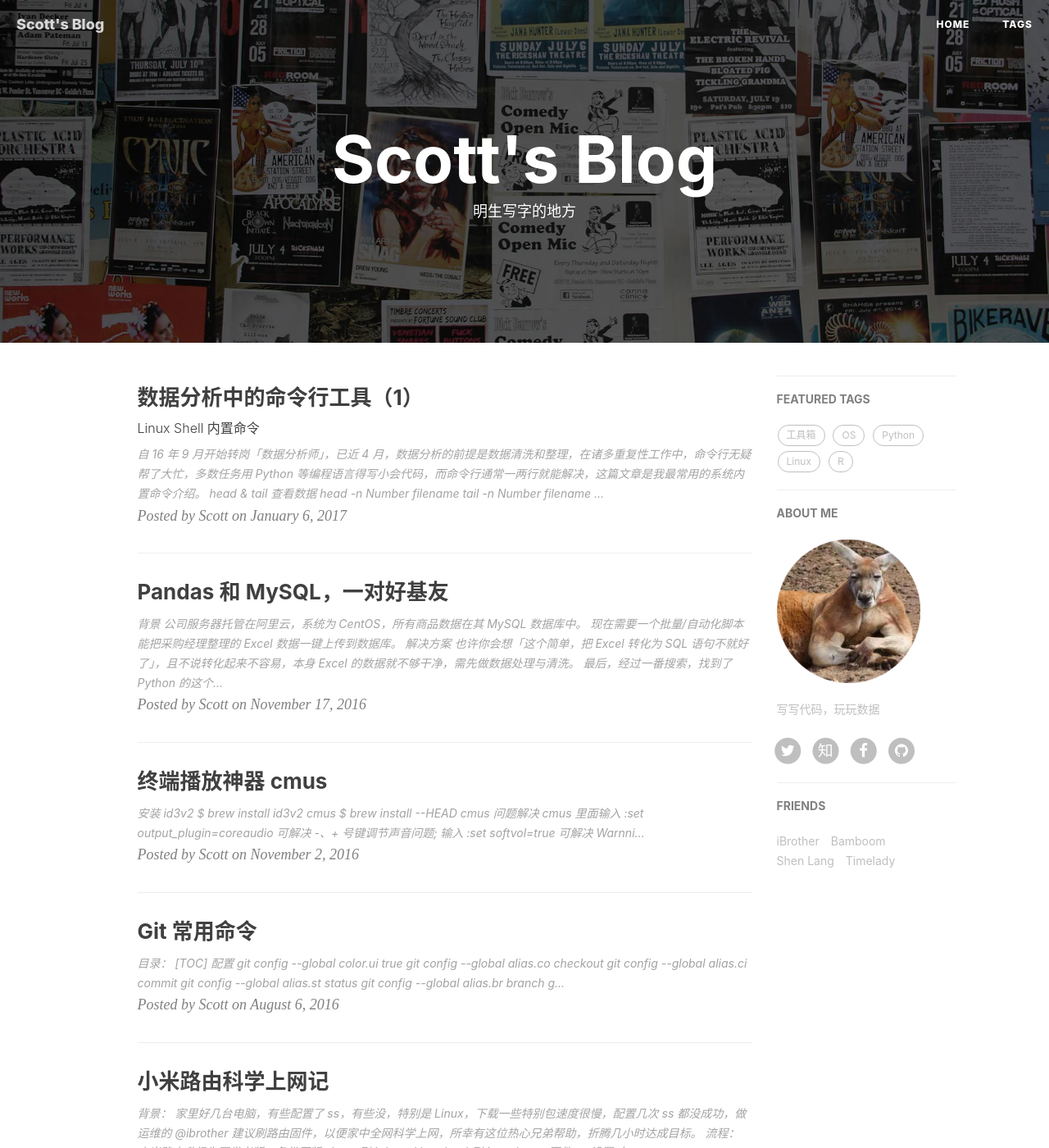
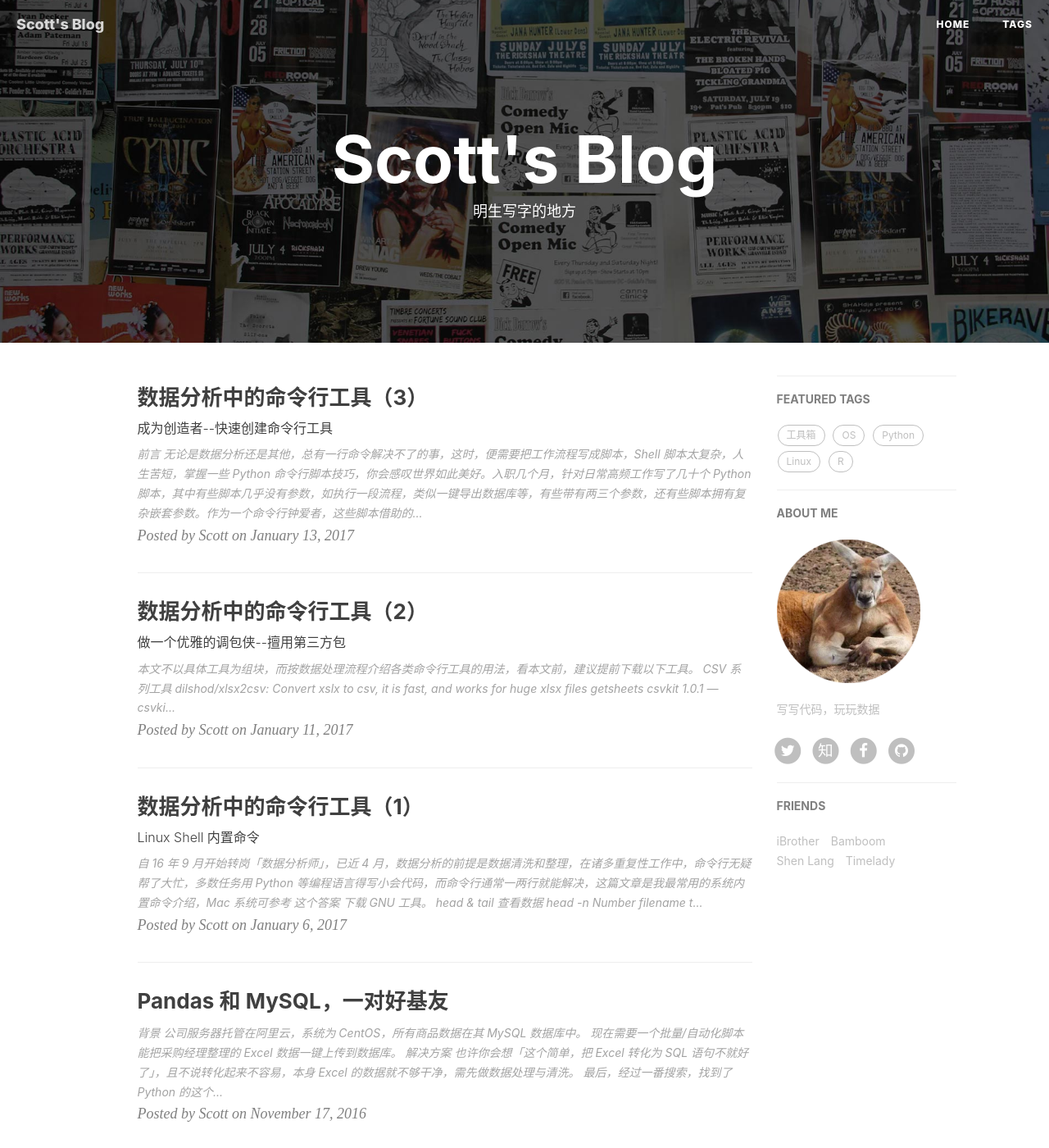
Before and after one commit to scottming/scottming.github.io, a Jekyll site: the page built from index.html, in a window 1280 px wide and 1400 px high. Shown: the whole window at 82% size. Built offline with Jekyll 4.4.1, drawn with Linux system fonts in a browser that asks for light colours; nearby versions of some CDN libraries; the list of posts is cut into pages by our own code; comment, search, counter and statistics services are not loaded; some of the changed lines change nothing that is shown; some of the changed text lies outside the part shown.

Commit message:
Add "CLI 02 and 03"

````diff
--- a/_posts/2017-01-06-analysts_CLI_toolbox_01.md
+++ b/_posts/2017-01-06-analysts_CLI_toolbox_01.md
@@ -10,7 +10,7 @@ tags:
     - Linux
 ---
 
-自 16 年 9 月开始转岗「数据分析师」，已近 4 月，数据分析的前提是数据清洗和整理，在诸多重复性工作中，命令行无疑帮了大忙，多数任务用 Python 等编程语言得写小会代码，而命令行通常一两行就能解决，这篇文章是我最常用的系统内置命令介绍。
+自 16 年 9 月开始转岗「数据分析师」，已近 4 月，数据分析的前提是数据清洗和整理，在诸多重复性工作中，命令行无疑帮了大忙，多数任务用 Python 等编程语言得写小会代码，而命令行通常一两行就能解决，这篇文章是我最常用的系统内置命令介绍，Mac 系统可参考 [这个答案](http://apple.stackexchange.com/questions/69223/how-to-replace-mac-os-x-utilities-with-gnu-core-utilities) 下载 GNU 工具。
 
 ## head & tail 查看数据
 
--- /dev/null
+++ b/_posts/2017-01-11-analysts_CLI_toolbox_02.md
@@ -0,0 +1,411 @@
+---
+layout: post
+title: 数据分析中的命令行工具（2）
+subtitle:   做一个优雅的调包侠--擅用第三方包
+date:       2017-01-11
+author:     "Scott"
+header-img: "img/160403-debian.png"
+catalog:    true
+tags:
+    - Linux
+    - Python
+---
+
+本文不以具体工具为组块，而按数据处理流程介绍各类命令行工具的用法，看本文前，建议提前下载以下工具。
+
+* CSV 系列工具
+    + [dilshod/xlsx2csv: Convert xslx to csv, it is fast, and works for huge xlsx files](https://github.com/dilshod/xlsx2csv)
+    + [getsheets](https://gist.github.com/scottming/99c09685360376d4cac2de7c891e8050)
+    + [csvkit 1.0.1 — csvkit 1.0.1 documentation](https://csvkit.readthedocs.io/en/1.0.1/)
+    + [csv2xlsx](https://gist.github.com/konrad/4154786)
+* [robdmc/pandashells: Bringing the python data stack to the shell prompt](https://github.com/robdmc/pandashells)
+* [《命令行中的数据科学》系列工具](https://github.com/jeroenjanssens/data-science-at-the-command-line/tree/master/tools)
+* [文中所用数据集](https://github.com/jeroenjanssens/data-science-at-the-command-line/tree/master/book/.data)
+
+## 1. 格式转换
+
+各类数据格式中，最让人喜欢的无疑是 csv 格式，转换方便，可读性强，第三方处理包多。但你的老板和同事给你的不一定是 csv 格式，有可能是 Excel，SQL，Json 等等，这时有些转换工具就能派上用场了。
+
+#### 转换 Excel 文件
+
+xlsx2csv 把 xlsx 快速转为 csv 并在终端打印
+
+```
+$ xlsx2csv iris_mult_sheet.xlsx | head | csvlook
+|---------------------+-------------+--------------+-------------+--------------|
+|  sepal_length       | sepal_width | petal_length | petal_width | species      |
+|---------------------+-------------+--------------+-------------+--------------|
+|  5.0999999999999996 | 3.5         | 1.4          | 0.2         | Iris-setosa  |
+|  4.9000000000000004 | 3           | 1.4          | 0.2         | Iris-setosa  |
+|  4.7                | 3.2         | 1.3          | 0.2         | Iris-setosa  |
+|  4.5999999999999996 | 3.1         | 1.5          | 0.2         | Iris-setosa  |
+|  5                  | 3.6         | 1.4          | 0.2         | Iris-setosa  |
+|  5.4                | 3.9         | 1.7          | 0.4         | Iris-setosa  |
+|  4.5999999999999996 | 3.4         | 1.4          | 0.3         | Iris-setosa  |
+|  5                  | 3.4         | 1.5          | 0.2         | Iris-setosa  |
+|  4.4000000000000004 | 2.9         | 1.4          | 0.2         | Iris-setosa  |
+|---------------------+-------------+--------------+-------------+--------------|
+```
+
+有时可能会遇到所需的数据不再 Excel 的第一个 Sheet，这时可用我写的 getsheets 小脚本查看 Excel 的 sheet-names 或 直接把所有 sheet 提取出来。
+
+```
+$ python getsheets.py -n iris_mult_sheet.xlsx
+  1: Sheet1
+  2: Sheet2
+  3: Sheet3
+  4: Sheet4
+  5: Sheet5
+  6: Sheet6
+  7: Sheet7
+  8: Sheet8
+  9: Sheet9
+ 10: Sheet10
+ 11: Sheet11
+
+# 获取所有 Sheet
+$ python getsheets.py iris_mult_sheet.xlsx
+Sheet1.xlsx Done!
+Sheet2.xlsx Done!
+Sheet3.xlsx Done!
+Sheet4.xlsx Done!
+Sheet5.xlsx Done!
+Sheet6.xlsx Done!
+Sheet7.xlsx Done!
+Sheet8.xlsx Done!
+Sheet9.xlsx Done!
+Sheet10.xlsx Done!
+Sheet11.xlsx Done!
+
+All Done!
+```
+
+获取 Sheet 名称或id后，再用 xlsx2csv 转换
+
+```
+$ xlsx2csv -s 2 iris_mult_sheet.xlsx
+a,b
+1,2
+```
+这便是第二个 Sheet 的内容。
+
+
+另外，也有可能你获取的 CSV 文件有编码问题，这时，可用 [chardet/chardet: Python 2/3 compatible character encoding detector.](https://github.com/chardet/chardet) 检验编码，防止非 UTF-8/ASCII 编码无法处理。
+
+```
+$ chardetect tips.csv
+tips.csv: ascii with confidence 1.0
+```
+
+ASCII 格式一般是不需要继续转换的，如果是其他格式，可用 iconv 转换
+
+```
+$ iconv -f iSO-8859-2 -t UTF-8 otherfile
+```
+
+#### 其他格式转换
+
+有时同事需要 Excel 文件，同理 csv2xlsx 一键转换即可，
+
+```
+csv2xlsx iris.csv
+```
+
+[csvkit](https://github.com/wireservice/csvkit/tree/1.0.1/csvkit/utilities) 工具包里面还有 sql2csv 等工具。
+
+
+## 2. 查看数据
+
+在 Python 里面，拿到一个数据，肯定先看看整体情况，info 无疑会在导入数据后第一时间使用，其实使用 Pandashells 也能如此
+
+```
+$ < tips.csv | p.df 'df.info()'
+<class 'pandas.core.frame.DataFrame'>
+RangeIndex: 244 entries, 0 to 243
+Data columns (total 7 columns):
+bill      244 non-null float64
+tip       244 non-null float64
+sex       244 non-null object
+smoker    244 non-null object
+day       244 non-null object
+time      244 non-null object
+size      244 non-null int64
+dtypes: float64(2), int64(1), object(4)
+memory usage: 13.4+ KB
+
+$ head tips.csv | csvlook
+|--------+------+--------+--------+-----+--------+-------|
+|  bill  | tip  | sex    | smoker | day | time   | size  |
+|--------+------+--------+--------+-----+--------+-------|
+|  16.99 | 1.01 | Female | No     | Sun | Dinner | 2     |
+|  10.34 | 1.66 | Male   | No     | Sun | Dinner | 3     |
+|  21.01 | 3.5  | Male   | No     | Sun | Dinner | 3     |
+|  23.68 | 3.31 | Male   | No     | Sun | Dinner | 2     |
+|  24.59 | 3.61 | Female | No     | Sun | Dinner | 4     |
+|  25.29 | 4.71 | Male   | No     | Sun | Dinner | 4     |
+|  8.77  | 2.0  | Male   | No     | Sun | Dinner | 2     |
+|  26.88 | 3.12 | Male   | No     | Sun | Dinner | 4     |
+|  15.04 | 1.96 | Male   | No     | Sun | Dinner | 2     |
+|--------+------+--------+--------+-----+--------+-------|
+
+```
+
+借助 `head` `tail` `less` `sed` 等内置命令，能对数据整体有个基本了解了。如果需要单独针对一些列，方便接下来的数据清洗，可用 `csvcut` 的 `-n` 参数，打印出来的列号、列名都是极有用的。
+
+```
+$ < tips.csv | csvcut -n
+  1: bill
+  2: tip
+  3: sex
+  4: smoker
+  5: day
+  6: time
+  7: size
+```
+
+## 3. 数据整理与清洗
+
+#### 行过滤
+
+简单的过滤，如：位置过滤、简单模式过滤，[命令行中的数据科学 (豆瓣)](https://book.douban.com/subject/26387975/) 这本书讲的很清楚，用上篇文章提到的 head、tail、grep、sed、awk 等内置命令便可。
+
+略复杂点的模式过滤，可用 csvkit 工具包里面的 csvgrep，它有两个重要参数 `-c`、`-r`，后面分别跟列名/号和正则匹配，如提取在晚上用餐的男性所给小费数据，
+
+```
+$ < tips.csv | csvgrep -c 3 -r Male | csvgrep -c time -r Dinner | head | csvlook
+|--------+------+------+--------+-----+--------+-------|
+|  bill  | tip  | sex  | smoker | day | time   | size  |
+|--------+------+------+--------+-----+--------+-------|
+|  10.34 | 1.66 | Male | No     | Sun | Dinner | 3     |
+|  21.01 | 3.5  | Male | No     | Sun | Dinner | 3     |
+|  23.68 | 3.31 | Male | No     | Sun | Dinner | 2     |
+|  25.29 | 4.71 | Male | No     | Sun | Dinner | 4     |
+|  8.77  | 2.0  | Male | No     | Sun | Dinner | 2     |
+|  26.88 | 3.12 | Male | No     | Sun | Dinner | 4     |
+|  15.04 | 1.96 | Male | No     | Sun | Dinner | 2     |
+|  14.78 | 3.23 | Male | No     | Sun | Dinner | 2     |
+|  10.27 | 1.71 | Male | No     | Sun | Dinner | 2     |
+|--------+------+------+--------+-----+--------+-------|
+```
+
+**随机过滤**
+
+随机过滤经常用于数据验证，对于 csv 数据，我们即可结合 body 只处理主体，也可直接用 pandashells，如提取 1% 的随机数据
+
+```
+$ < tips.csv | body sample -r 1%  | csvlook
+|--------+------+--------+--------+------+--------+-------|
+|  bill  | tip  | sex    | smoker | day  | time   | size  |
+|--------+------+--------+--------+------+--------+-------|
+|  24.06 | 3.6  | Male   | No     | Sat  | Dinner | 3     |
+|  3.07  | 1.0  | Female | Yes    | Sat  | Dinner | 1     |
+|  17.29 | 2.71 | Male   | No     | Thur | Lunch  | 2     |
+|--------+------+--------+--------+------+--------+-------|
+```
+
+pandas 的做法
+
+```
+$ < tips.csv | p.df 'df.sample(frac=0.01)' | csvlook
+|--------+------+--------+--------+-----+--------+-------|
+|  bill  | tip  | sex    | smoker | day | time   | size  |
+|--------+------+--------+--------+-----+--------+-------|
+|  22.42 | 3.48 | Female | Yes    | Sat | Dinner | 2     |
+|  10.59 | 1.61 | Female | Yes    | Sat | Dinner | 2     |
+|--------+------+--------+--------+-----+--------+-------|
+```
+
+**更复杂的过滤**
+
+这时用 pandashells 无疑最快，比如我要提取 coca 两万词频中单词含有 ain 且发音为 ɛn 的单词
+
+```
+<  coca20k_WB_speech.csv | p.df 'df[df.phonetic.notnull() & df.words.notnull()] ' | p.df 'df[df.words.str.contains("ain")]' | p.df 'df[df.phonetic.str.contains("ɛn")]' | head -n 3 | csvlook
+|-------+---------+-----------+-------------+------------|
+|  rank | words   | phonetic  | coca_speech | WB_speech  |
+|-------+---------+-----------+-------------+------------|
+|  180  | against | /əˈgɛnst/ | i           |  prep      |
+|  184  | again   | /əˈgɛn/   | r           |  adv       |
+|-------+---------+-----------+-------------+------------|
+```
+
+当然也可以借助 Rio 使用 R 的 sqldf 包或 dplyr 包。当然，写起来略复杂了，一般这种情况我都用 pandashells，毕竟 Python 是我的主力语言。
+
+```
+< iris.csv | Rio -se 'sqldf("select * from df where df.sepal_width > 3")' | head | csvlook
+|---------------+-------------+--------------+-------------+--------------|
+|  sepal_length | sepal_width | petal_length | petal_width | species      |
+|---------------+-------------+--------------+-------------+--------------|
+|  5.1          | 3.5         | 1.4          | 0.2         | Iris-setosa  |
+|  4.7          | 3.2         | 1.3          | 0.2         | Iris-setosa  |
+|  4.6          | 3.1         | 1.5          | 0.2         | Iris-setosa  |
+|  5            | 3.6         | 1.4          | 0.2         | Iris-setosa  |
+|  5.4          | 3.9         | 1.7          | 0.4         | Iris-setosa  |
+|  4.6          | 3.4         | 1.4          | 0.3         | Iris-setosa  |
+|  5            | 3.4         | 1.5          | 0.2         | Iris-setosa  |
+|  4.9          | 3.1         | 1.5          | 0.1         | Iris-setosa  |
+|  5.4          | 3.7         | 1.5          | 0.2         | Iris-setosa  |
+|---------------+-------------+--------------+-------------+--------------|
+```
+
+#### 列提取
+
+同理于行过滤，列提取方面，简单的可用 csvcut，先用 `-n` 参数看列名，`-c` 做提取
+
+```
+$ < tips.csv | csvcut -n
+  1: bill
+  2: tip
+  3: sex
+  4: smoker
+  5: day
+  6: time
+  7: size
+$ < tips.csv | csvcut -c 3: | head | csvlook
+|---------+--------+-----+--------+-------|
+|  sex    | smoker | day | time   | size  |
+|---------+--------+-----+--------+-------|
+|  Female | No     | Sun | Dinner | 2     |
+|  Male   | No     | Sun | Dinner | 3     |
+|  Male   | No     | Sun | Dinner | 3     |
+|  Male   | No     | Sun | Dinner | 2     |
+|  Female | No     | Sun | Dinner | 4     |
+|  Male   | No     | Sun | Dinner | 4     |
+|  Male   | No     | Sun | Dinner | 2     |
+|  Male   | No     | Sun | Dinner | 4     |
+|  Male   | No     | Sun | Dinner | 2     |
+|---------+--------+-----+--------+-------|
+```
+
+复杂点的用 pandashells，跟写 pandas 一样了
+
+```
+$ < tips.csv | p.df 'df.iloc[1:3, 3:5]'| csvlook
+|---------+------|
+|  smoker | day  |
+|---------+------|
+|  No     | Sun  |
+|  No     | Sun  |
+|---------+------|
+```
+
+
+#### 列合并
+
+列合并，内置命令有 `join`, csvkit 工具包有 `csvjoin`，但这些，除非是不依靠任何共同列的合并用 `paste`，其他合并一律不如 pandas 的 merge 好用，幸运的是，pandashells 里有 `p.merge` 这个 merge 命令
+
+```
+p.merge <(p.example_data -d election) <(p.example_data -d electoral_college) --how left --on state | p.df -o table | head
+days state  obama  mccain                           poll            name  electors  population
+-252    AK     43      48                      SurveyUSA          Alaska         3      710000
+-213    AK     43      48                      Rasmussen          Alaska         3      710000
+-176    AK     41      50                      Rasmussen          Alaska         3      710000
+-143    AK     41      45                      Rasmussen          Alaska         3      710000
+-112    AK     40      45                      Rasmussen          Alaska         3      710000
+ -99    AK     39      44                      Rasmussen          Alaska         3      710000
+ -65    AK     35      54            Ivan Moore Research          Alaska         3      710000
+ -58    AK     33      64                      Rasmussen          Alaska         3      710000
+ -56    AK     39      55                            ARG          Alaska         3      710000
+```
+
+比如上方这个官方例子，依靠的是 `state` 这个共同列，且 `--how left` 以 `<(p.example_data -d election)` 这个数据为主.
+
+
+## 4. 数据探索与可视化
+
+#### 检查数据
+
+开篇的 [查看数据](#查看数据) 已经提到了一些内置命令检查数据的办法，而如果想查看更加详尽的信息，
+
+可用 pandashells 调用 pandas 的 `describe`，注意，`p.df` 处理过的数据默认是没有 index 的，若要显示，需额外添加 `index` 参数。
+
+```
+$ < tips.csv | p.df 'df.describe()' -o table index
+             bill         tip        size
+count  244.000000  244.000000  244.000000
+mean    19.785943    2.998279    2.569672
+std      8.902412    1.383638    0.951100
+min      3.070000    1.000000    1.000000
+25%     13.347500    2.000000    2.000000
+50%     17.795000    2.900000    2.000000
+75%     24.127500    3.562500    3.000000
+max     50.810000   10.000000    6.000000
+```
+
+当然，还可做个 groupby
+
+```
+$ < tips.csv | p.df 'df.groupby(by=["sex","day"]).tip.mean()' -o table index
+                  tip
+sex    day
+Female Fri   2.781111
+       Sat   2.801786
+       Sun   3.367222
+       Thur  2.575625
+Male   Fri   2.693000
+       Sat   3.083898
+       Sun   3.220345
+       Thur  2.980333
+```
+
+也可以用 `csvstat` 查看更加详细的信息，直接使用 csvstat 操控数据，打印结果是冗长的，而用好一些参数会很方便
+
+
+```
+--max                 Only output max.
+--min                 Only output min.
+--sum                 Only output sum.
+--mean                Only output mean.
+--median              Only output median.
+--stdev               Only output standard deviation.
+--nulls               Only output whether column contains nulls.
+--unique              Only output unique values.
+--freq                Only output frequent values.
+--len                 Only output max value length.
+--count               Only output row count
+```
+
+比如检查下 null 值，或行数
+
+
+```
+$ csvstat tips.csv --null
+  1. bill: False
+  2. tip: False
+  3. sex: False
+  4. smoker: False
+  5. day: False
+  6. time: False
+  7. size: False
+$ csvstat tips.csv --count
+Row count: 244
+```
+
+#### 数据可视化
+
+静态可视化，ggplot 无疑是最擅长的，值得庆幸的是，`Rio` 有 ggplot 的相关参数，比如画个直方图，看分布情况，用管道连接 display 可在终端直接把图形打印出来
+
+```
+$ < tips.csv Rio -ge 'g+geom_histogram(aes(total_bill))' | display
+```
+
+![](http://7xjuve.com1.z0.glb.clouddn.com/170111-tips.png?imageView2/2/w/600)
+
+
+用重定向也可保存图形
+
+```
+$ < iris.csv Rio -ge 'g+geom_point(aes(x=SepalLength,y=SepalWidth,colour=Name))' > iris.png
+```
+
+pandashells 也有图形选项，个人比较喜欢 ggplot，用好命令行，完全可以把 Python 和 R各自的优势结合起来使用。
+
+## Refrences
+
+* R
+    + [eddelbuettel/littler: A scripting and command-line front-end for GNU R](https://github.com/eddelbuettel/littler)
+    + [littler examples: how to use a scripting front-end for GNU R](http://dirk.eddelbuettel.com/code/littler.examples.html)
+    + [Diving into Genetics and Genomics: bring the power of R to command line](http://crazyhottommy.blogspot.jp/2016/08/bring-power-of-r-to-command-line.html)
+    + [Diving into Genetics and Genomics: csvkit to manipulate csv at command line, Rio to interact with R at command line](http://crazyhottommy.blogspot.jp/2014/11/csvkit-to-manipulate-csv-at-command.html)
+* [jeroenjanssens/data-science-at-the-command-line: Data Science at the Command Line](https://github.com/jeroenjanssens/data-science-at-the-command-line)
+* [robdmc/pandashells: Bringing the python data stack to the shell prompt](https://github.com/robdmc/pandashells)
--- /dev/null
+++ b/_posts/2017-01-13-analysts_CLI_toolbox_03.md
@@ -0,0 +1,205 @@
+---
+layout: post
+title: 数据分析中的命令行工具（3）
+subtitle:   成为创造者--快速创建命令行工具
+date:       2017-01-13
+author:     "Scott"
+header-img: "img/160403-debian.png"
+catalog:    false
+tags:
+    - Linux
+    - Python
+---
+
+## 前言
+
+无论是数据分析还是其他，总有一行命令解决不了的事，这时，便需要把工作流程写成脚本，Shell 脚本太复杂，人生苦短，掌握一些 Python 命令行脚本技巧，你会感叹世界如此美好。入职几个月，针对日常高频工作写了几十个 Python 脚本，其中有些脚本几乎没有参数，如执行一段流程，类似一键导出数据库等，有些带有两三个参数，还有些脚本拥有复杂嵌套参数。作为一个命令行钟爱者，这些脚本借助的命令行包自然是不一样的，我的命令行工具创建原则如下：
+
+- 无参数: 用 Python 自带的 sys.argv[1] 表示 `argument` 即可
+- 3 个参数以内：用 docopt，Python 里面最火的命令行包
+- 3 个参数以上或有嵌套参数：用 click
+
+
+```
+# -*- coding: utf-8 -*-
+import sys
+from zkMySQL import zkquery
+
+
+def cli():
+    try:
+        df = zkquery(sys.argv[1])
+        return df.to_csv(sys.stdout, index=False)
+    except (BrokenPipeError, IOError):
+        pass
+    sys.stderr.close()
+
+
+if __name__ == '__main__':
+    cli()
+```
+
+比如上方这个脚本，短短 10 行不到的代码，用起来却极方便，后面跟 SQL 语句即可
+
+```
+$ zkquery 'select id,price,bonus from goods_product limit 5' | csvlook
+|-------+-------+--------|
+|  id   | price | bonus  |
+|-------+-------+--------|
+|  6834 | 12.8  | 1.2    |
+|  6835 | 26.5  | 2.7    |
+|  6836 | 38.7  | 3.0    |
+|  6837 | 99.0  | 3.8    |
+|  5491 | 55.0  | 2.8    |
+|-------+-------+--------|
+```
+
+## Docopt
+
+下面这个脚本，我用了 docopt
+
+```
+# -*- coding: utf-8 -*-
+from docopt import docopt
+from pandas import read_csv
+from zkMySQL import df2zkdb
+
+def cli():
+    cli_doc ="""df2zkdb
+A script to push DataFrame to zokoodb.
+
+Usage:
+    df2zkdb <input> -t <table>
+
+Options:
+    -h --help   Show this screen.
+    -t --table  to table.
+
+"""
+    arguments = docopt(cli_doc)
+    df = read_csv(arguments['<input>'])
+    df2zkdb(df, arguments['<table>'])
+
+
+if __name__ == '__main__':
+    cli()
+```
+
+这个脚本有两个参数，`<input>` 为 argument, `-t/--table` 为 option 参数。更多 docopt 的更多妙用建议看 kennethreitz 大神的一些小包，如 [kennethreitz/records: SQL for Humans™](https://github.com/kennethreitz/records)、[kennethreitz/em: the cli emoji keyboard™](https://github.com/kennethreitz/em) 等
+
+## Click
+
+接下来说说 click，为何要用 click 呢，官网对于这点讲的很透彻 [Why Click? — Click Documentation (5.0)](http://click.pocoo.org/5/why/)。比如 docopt 的组合性差这点，展示下我之前的烂代码：
+
+
+```
+$ ./advanced_freeq.py -h
+advanced_freeq
+
+Usage:
+    ./advanced_freeq -i <bookname>  [-o <output>] [-c] [--mas=<mastered> --mas=<mastered>]
+
+Examples:
+    ./advanced_freeq -i txtname.txt -o bookfreeq.csv
+    ./advanced_freeq -i txtname.pdf -o bookfreeq.csv --mas mastered.csv
+
+Options:
+    -h --help           Show this screen
+    -v --version        Show version
+    -i --input          Input file of bookname
+    -o --output         Output frequency file
+    -c --coca           CoCa Vocabulary
+    --mas=<masterted>   Mastered vocabularies file
+                        [default: /mastered.csv /COCA_top5000.csv]
+```
+
+这是一个统计英文词频的脚本，@王超兄写了词频统计的部分，在他的基础上，我增加了剔除已掌握词频、自动查字典、导出词云图等功能。而上面的脚本仅仅添加了一个功能，用 docopt 实现就如此复杂了。当时推荐给做英语教学的朋友试用，对方直接懵了。为增加功能，而不复杂，果断换成 click 实现，现在脚本运行起来是这样的，比上面功能多，却更简洁，
+
+
+```
+Usage: freeq [OPTIONS] COMMAND [ARGS]...
+
+  freeq is a script to generate word frequency report of English
+  text/pdf/epub...
+
+  Examples:
+
+      freeq -i tsttxt.pdf fordict
+      freeq -i tstpdf.txt forread
+
+      freeq -i tsttxt.txt fordict -o out.txt
+      freeq -i tstpdf.pdf forread -o out.csv
+
+      freeq -i tsttxt.txt fordict -n 2 -o out.txt
+      freeq -i tstpdf.pdf forread -n 2 -o out.txt -p
+
+Options:
+  -i, --input TEXT  Set filename of the book.
+  -h, --help        Show this message and exit.
+
+Commands:
+  fordict   Get frequent words for dictionary to import,...
+  forread   Get a file of frequent words for reading.
+  outimage  Get a wordcloud image.
+```
+
+例子循序渐进，Commands 分为 3 个，每个 Command 有各自的 Option，比如你只是想导个词频出来看看，可以这样查看帮助，
+
+```
+freeq -i test/tst_book.txt forread -h
+Usage: freeq forread [OPTIONS]
+
+  Get a file of frequent words for reading.
+
+Options:
+  -o, --output TEXT          Set output filename.
+  -m, --mastered-words TEXT  Set filename of words list that you have
+                             mastered.
+  -n, --over-number INTEGER  Set over frequent number.
+  -p, --phonetic
+  -h, --help                 Show this message and exit.
+```
+
+Command 和 Option 的组合使得命令简洁而强大，而这些是如何实现的呢？
+
+```
+300 @click.group(context_settings=CONTEXT_SETTINGS)
+301 @click.option('-i', '--input',
+302     help='Set filename of the book.')
+303 @click.pass_context
+```
+
+首先在 [Group](https://github.com/scottming/freeq/blob/master/freeq.py#L300) 的位置设定了 CONTEXT_SETTINGS，而这个设定是为了参数能传递到各个 Command，毕竟每个 Command 都要用到书籍文件。
+
+```
+324 @cli.command('forread')
+325 @click.option('-o', '--output', help='Set output filename.')
+326 @click.option('-m', '--mastered-words',
+327     default=dirpath + '/mastered.csv',
+328     help='Set filename of words list that you have mastered.')
+329 @click.option('-n', '--over-number', default=3,
+330     help='Set over frequent number.')
+331 @click.option('-p', '--phonetic', is_flag=True)
+332 @click.pass_obj
+```
+
+第 324 行是第一个 Command, 里面的 `forread` 则是 Command 名，仔细看几行代码，会发现 click 这种用装饰器的方式使得添加 Option 或 Argument 参数变得异常简单。如，第 331 行，我添加了一个可选项 `--phonetic`，方便查看音标和词频排序用， `is_flag` 实现了 bool 效果。输入命令时，有 `-p/--phonetic` 即为 `True`，打印 phonetic 和 rank，无则不打印此项。
+
+```
+$ freeq -i tst.txt forread -p | p.df -o table
+rank    Word     phonetic coca_speech       WB_speech  Freq
+1077  dinner      /ˈdınɚ/           n           noun    176
+1237     sun       /ˈsʌn/           n   noun \n verb     76
+1400  female  /ˈfiːˌmeıl/           j    adj \n noun     87
+1535    male      /ˈmeıl/           j    adj \n noun    157
+1591   lunch      /ˈlʌnʧ/           n   noun \n verb     68
+```
+
+总而言之，Click 是个结构优雅，上手简单，组合性极强的包，如果想用好他，建议仔细查看 [官方文档](http://click.pocoo.org/6/) 的 Options、Arguments 等节，以及 GitHub 的例子。
+
+
+## Refrences
+
+* [Comparing Python Command-Line Parsing Libraries - Argparse, Docopt, and Click - Real Python](https://realpython.com/blog/python/comparing-python-command-line-parsing-libraries-argparse-docopt-click/)
+* [Why Click? — Click Documentation (5.0)](http://click.pocoo.org/5/why/)
+* [docopt/docopt: Pythonic command line arguments parser, that will make you smile](https://github.com/docopt/docopt)
````
